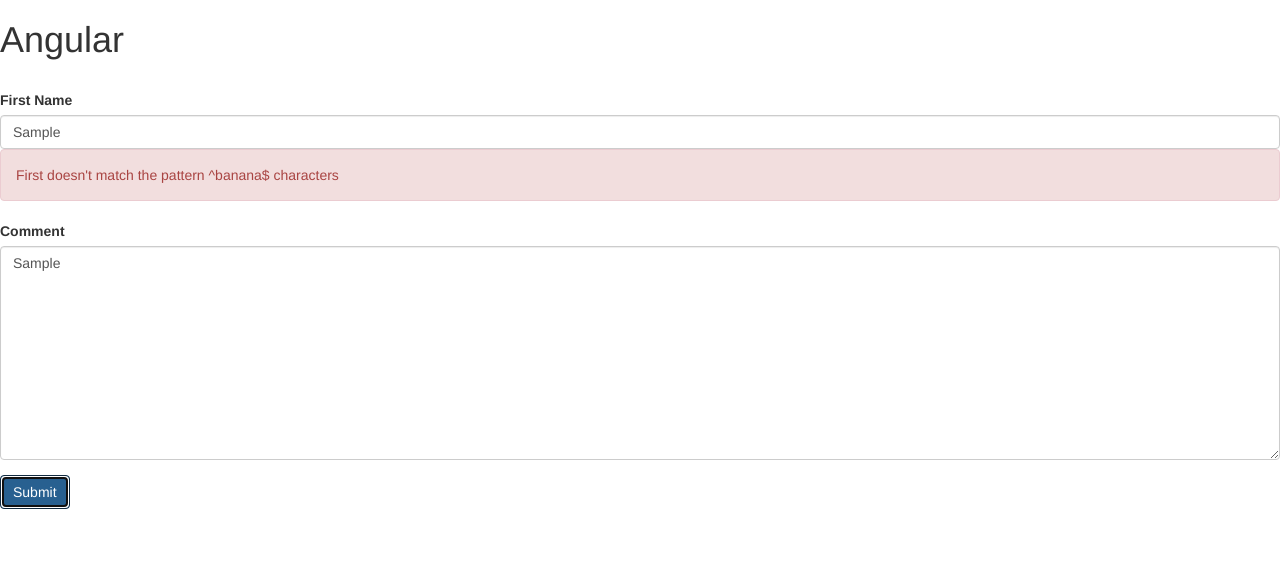
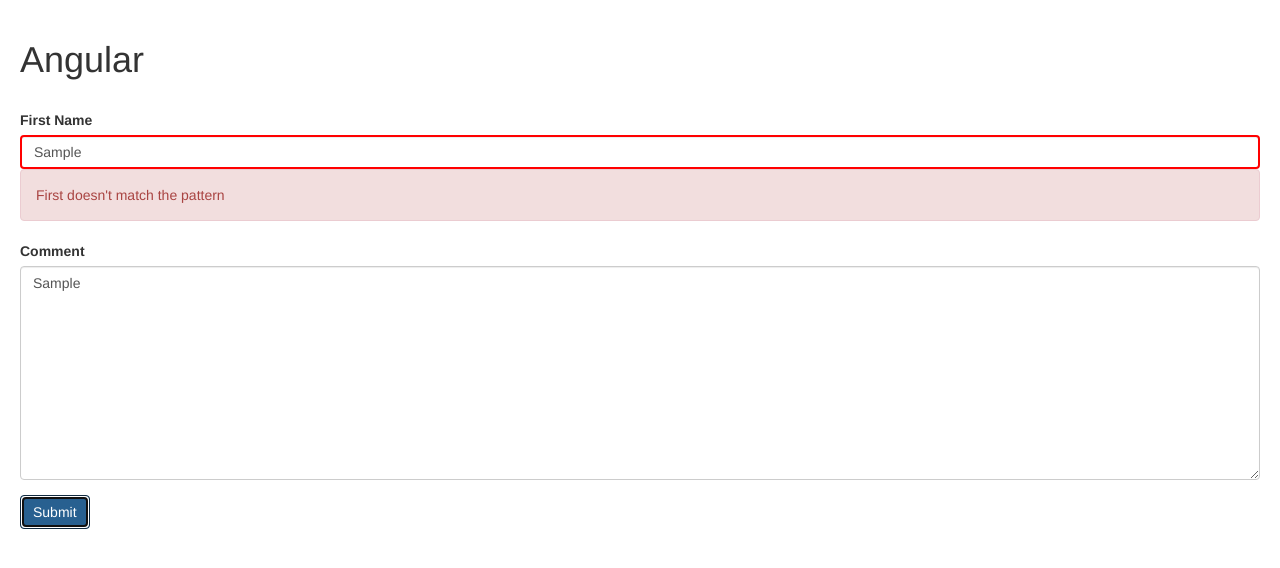
Before and after one commit to MAGNUM81/Angular-Tutorial, an Angular app in the folder hello-world/: page / in a window 1280 px wide. Both pictures are taken after typing "Sample", "Sample" into the empty fields and a click on the button "Submit". Shown: the top 568 px of the page. Built offline with nearby package versions, Linux system fonts and the light colour scheme.

Commit message:
stylin invalid input fields

```diff
--- a/hello-world/src/app/contact-form/contact-form.component.html
+++ b/hello-world/src/app/contact-form/contact-form.component.html
@@ -1,14 +1,14 @@
 <form>
   <div class="form-group">
     <label for="firstName">First Name</label>
-    <input required
-           minlength="3" maxlength="10" pattern="banana"
-           ngModel name="firstName" #firstName="ngModel" (change)="log(firstName)"
-           id="firstName" type="text" class="form-control">
+    <input
+      required minlength="3" maxlength="10" pattern="banana"
+      ngModel name="firstName" #firstName="ngModel" (change)="log(firstName)"
+      id="firstName" type="text" class="form-control">
     <div class="alert alert-danger" *ngIf="firstName.touched && !firstName.valid">
       <div *ngIf="firstName.errors.required">First name is required</div>
       <div *ngIf="firstName.errors.minlength">First Name must be minimum {{firstName.errors.minlength.requiredLength}} characters</div>
-      <div *ngIf="firstName.errors.pattern">First doesn't match the pattern {{firstName.errors.pattern.requiredPattern}} characters</div>
+      <div *ngIf="firstName.errors.pattern">First doesn't match the pattern</div>
     </div>
   </div>
   <div class="form-group">
--- a/hello-world/src/styles.css
+++ b/hello-world/src/styles.css
@@ -1,2 +1,7 @@
 /* You can add global styles to this file, and also import other style files */
 @import "~bootstrap/dist/css/bootstrap.css";
+body{ padding: 20px; }
+
+.form-control.ng-touched.ng-invalid {
+  border: 2px solid red
+}
```
